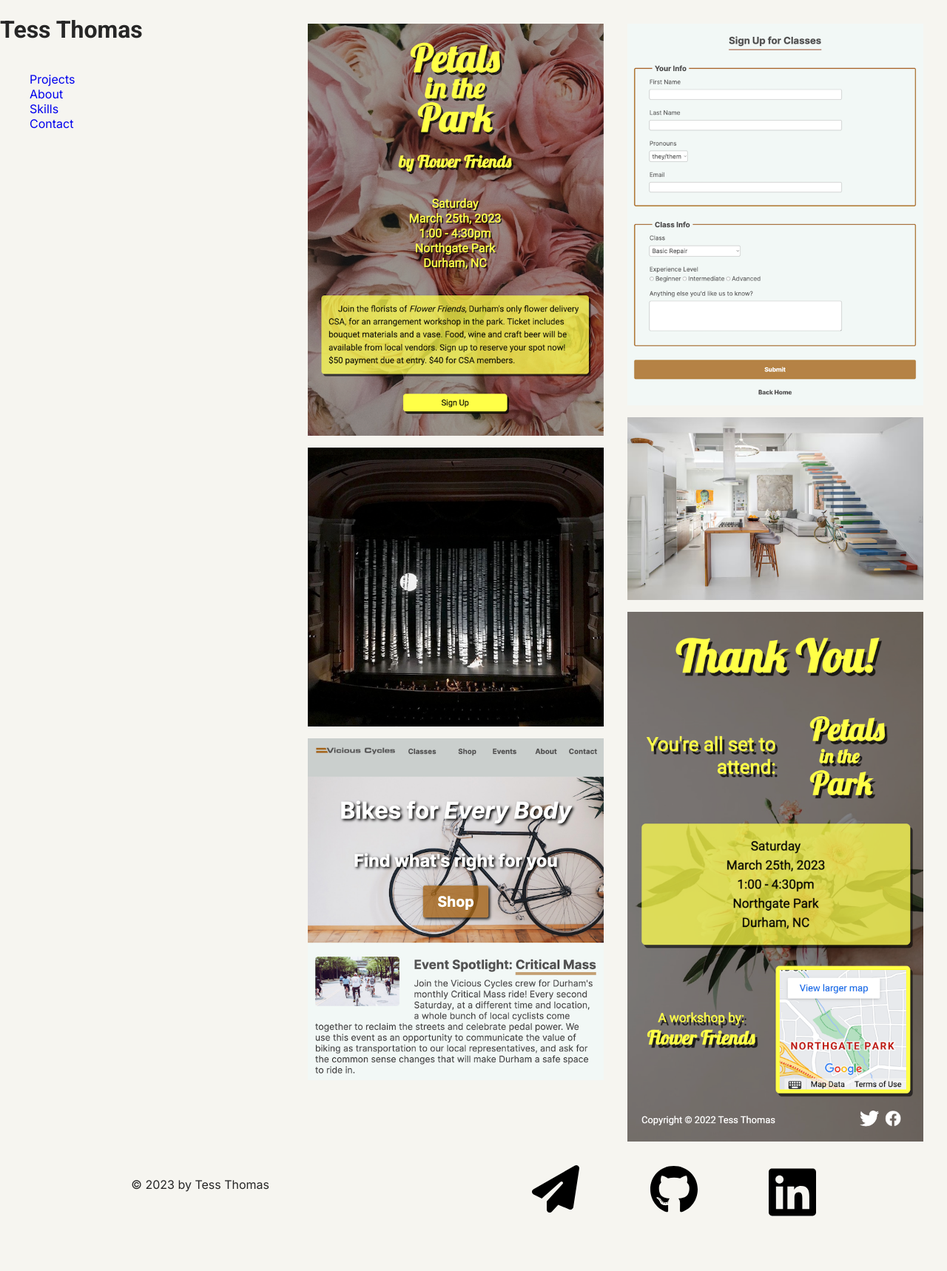
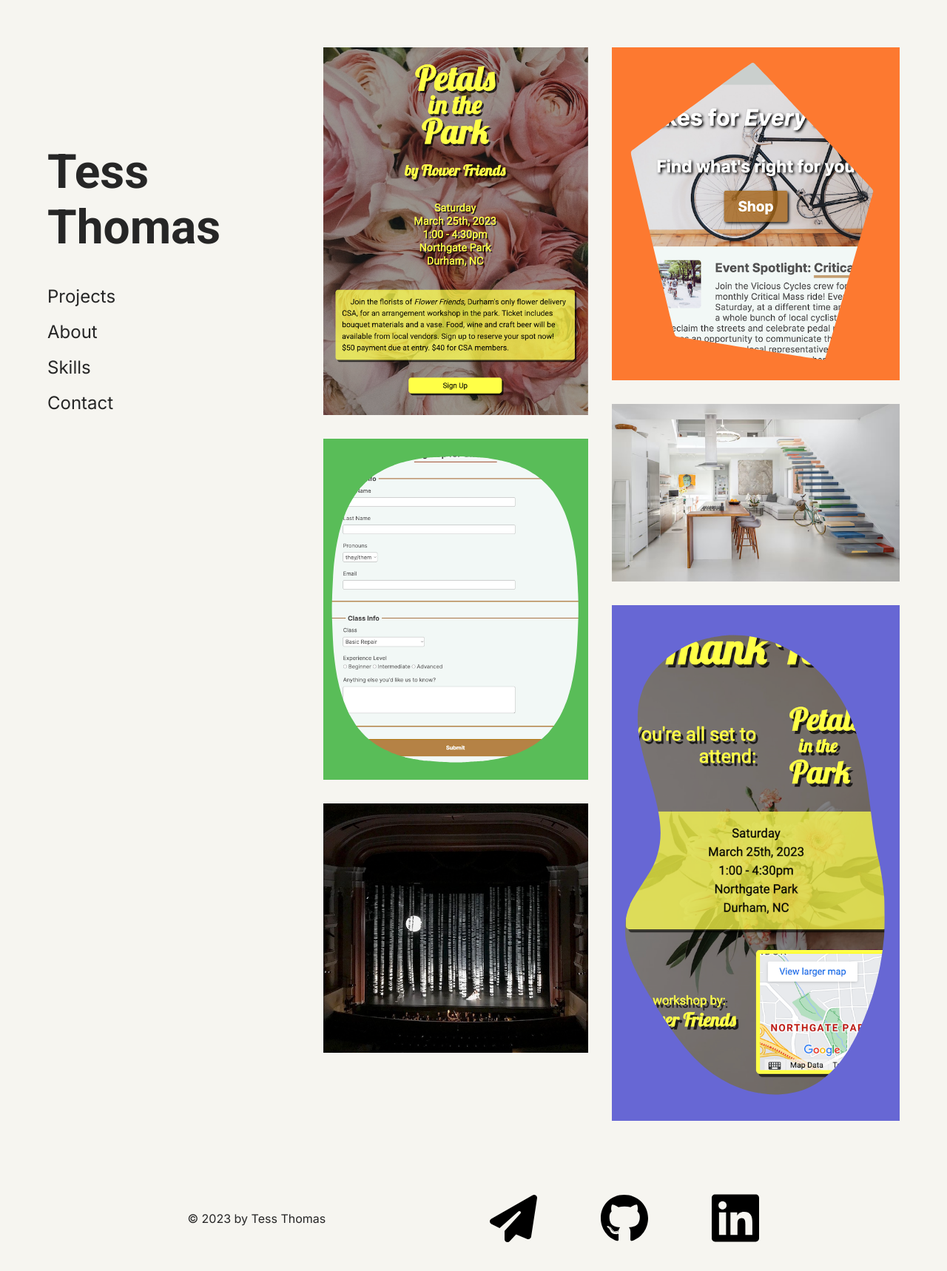
Before and after one commit to tessthom/portfolioWEB210, a plain HTML site: page index.html in a window 1280 px wide. Shown: the whole page at 74% size. Before the commit the page ends 1648 px from the top, so only its background shows below. Drawn offline with Linux system fonts and the light colour scheme.

Commit message:
Style for desktop site. Add media. Sketch mobile layout.

```diff
--- a/index.html
+++ b/index.html
@@ -13,63 +13,82 @@
 
 <body class="site">
 <!-- Header -->
-  <header>
-    <h1>Tess Thomas</h1>
+  <header class="header">
+    <h1>Tess<br>Thomas</h1>
   </header>
 
 <!-- Navigation -->
   <nav class="navigation" role="navigation">
     <ul class="mainmenu">
-      <li><a href="#">Projects</a></li>
-      <li><a href="#">About</a></li>
-      <li><a href="#">Skills</a></li>
-      <li><a href="#">Contact</a></li>
+      <li class="hover-img"><a href="#">Projects<span class="projects"></span></a></li>
+      <li class="hover-img"><a href="#">About<span class="about"></span></a></li>
+      <li class="hover-img"><a href="#">Skills<span class="skills"></span></a></li>
+      <li class="hover-img"><a href="#">Contact<span class="contact"></span></a></li>
     </ul>
   </nav>
 
 <!-- Main Content -->
   <main class="content">
     <div class="row">
-      <div class="column">
-        <a class="card" href="">
-          <figure>
+
+      <div class="column left">
+        <a href="">
+          <div>
+            <figure class="card">
               <img src="/images/petalsHome.png" alt="petals in the park event home page">
-            <figcaption></figcaption>
+              <figcaption><h2>Petals in the Park - Home</h2></figcaption>
             </figure>
+          </div>
         </a>
-        <a class="card" href="">
-          <figure>
+
+        <a href="">
+          <div class="oval">
+            <figure class="oval card">
+              <img src="images/vcForm.png" alt="Vicious Cycles bicycle shop class sign up form">
+              <figcaption><h2>Class Sign Up Form</h2></figcaption>
+            </figure>
+          </div>
+        </a>
+
+        <a href="">
+          <div>
+            <figure class="card">
               <img src="/images/opera.png" alt="wide view of Eugene Onegin opera set with birch trees under a full moon on stage taken from theater seats">
-            <figcaption></figcaption>
+              <figcaption><h2>Set Design - Opera</h2></figcaption>
             </figure>
-        </a>
-        <a class="card" href="">
-          <figure>
-            <img src="images/vcHome.png" alt="Vicious Cycles bicycle shop project home page">
-            <figcaption></figcaption>
-          </figure>
+          </div>
         </a>
       </div>
-      <div class="column">
-        <a class="card" href="">
-          <figure>
-            <img src="images/vcForm.png" alt="Vicious Cycles bicycle shop class sign up form">
-            <figcaption></figcaption>
+
+      <div class="column right">
+        <a href="">
+          <div class="hex">
+            <figure class="hex card">
+              <img src="images/vcHome.png" alt="Vicious Cycles bicycle shop project home page" class="hexagon">
+              <figcaption><h2>Vicious Cycles Home</h2></figcaption>
             </figure>
+        </div>
         </a>
-        <a class="card" href="">
-          <figure>
+
+        <a href="">
+          <div>
+            <figure class="card">
               <img src="images/stairs.png" alt="wide interior shot of colorful hand painted floating stairs in a modern open concept living space">
-            <figcaption></figcaption>
+              <figcaption><h2>Dwell Magazine - Diebenkorn Stairs</h2></figcaption>
             </figure>
+          </div>
         </a>
-        <a class="card" href="">
-          <figure>
+
+        <a href="">
+          <div class="bean">
+            <figure class="bean card">
               <img src="images/petalsConfirm.png" alt="Petals in the Park event sign up confirmation page">
-            <figcaption></figcaption>
+              <figcaption><h2>Event Confirmation Page</h2></figcaption>
             </figure>
+          </div>
         </a>
       </div>
+
     </div>
   </main>
 
--- a/styles.css
+++ b/styles.css
@@ -1,12 +1,17 @@
 /*
-COLOR PALETTE
-off white: #f6f5f0;
-off-black: #262626;
+Tess Thomas
+WEB 210
+Week 10
+Notes for next week:
+  - Dial in mobile and separate tablet layouts
+  - Further diagnose figure masks functionality
+  - Improve accessibility
 */
 
 /* Global Styles
 ----------------------------------------------------*/
-/* *  {
+/* Uncomment to see all boxes -
+*  {
   border: 1px solid red;
 } */
 html  {
@@ -16,7 +21,7 @@ html  {
   box-sizing: inherit;
 }
 body  {
-  margin: 0;
+  margin: 2rem 2rem 0;
   background-color: #f6f5f0;
   color: #262626;
   font-family: 'Inter', Helvetica, sans-serif;
@@ -26,6 +31,7 @@ ul {
 }
 a  {
   text-decoration: none;
+  color:#262626;
 }
 img  {
   display: block;
@@ -35,44 +41,157 @@ img  {
 
 /* Header
 ----------------------------------------------------*/
+header  {
+  margin: 15vh auto 1em 0;
+  margin-left: 2rem;
+  display: flex;
+}
 h1  {
   font-family: 'Roboto', Helvetica, sans-serif;
+  font-size: 4rem;
+  margin-bottom: 0;
 }
 
 /* Navigation
 ----------------------------------------------------*/
-
+.navigation  {
+  margin-left: 2rem;
+}
+ul.mainmenu  {
+  padding-left: 0;
+  padding-right: 1em;
+}
+ul.mainmenu > li  {
+  line-height: 2em;
+  font-size: 1.5em;
+}
+.hover-img a  {
+  position: relative;
+}
+.hover-img a span  {
+  position: absolute;
+  margin-left: 5px;
+  bottom: 0;
+  width: 1.5rem;
+  height: 1.5rem;
+  background-size: contain;
+  display: none;
+}
+.hover-img a span.projects  {
+  background: url(/images/hexblob.png) no-repeat center;
+  background-size: contain;
+}
+.hover-img a span.about  {
+  background: url(/images/circle.png) no-repeat center;
+  background-size: contain;
+}
+.hover-img a span.skills  {
+  background: url(/images/diamond.png) no-repeat center;
+  background-size: contain;
+}
+.hover-img a span.contact  {
+  background: url(/images/triblob.png) no-repeat center;
+  background-size: contain;
+}
+.hover-img a:hover  {
+  font-weight: bold;
+}
+.hover-img a:hover span  {
+  display: inline-block;
+}
 /* Main
 ----------------------------------------------------*/
 /* .card  {
   display: block;
   margin: 0 auto;
 } */
+div.oval  {
+  background-color: rgba(50, 175, 50, 0.8);
+}
+div.hex  {
+  background-color: rgba(255, 90, 0, 0.8);
+}
+div.bean  {
+  background-color:rgba(68, 68, 205, 0.8);
+}
+figure.oval  {
+  object-fit: cover;
+  -webkit-mask-size: 100%;
+  mask-size: cover;
+  -webkit-mask: url(/images/blob.svg) center/contain no-repeat;
+}
+figure.hex  {
+  object-fit: cover;
+  -webkit-mask-size: cover;
+  mask-size: cover;
+  -webkit-mask: url(/images/hexagon.svg) center/contain no-repeat;
+}
+figure.bean  {
+  object-fit: cover;
+  -webkit-mask-size: cover;
+  mask-size: cover;
+  -webkit-mask: url(/images/bean.svg) center/contain no-repeat;
+}
+div.oval:hover, div.hex:hover, div.bean:hover, figure.oval:hover, figure.hex:hover, figure.bean:hover  {
+  background-color: #f6f5f0;
+  -webkit-mask: unset;
+  mask: unset;
+}
+figure.card  {
+  display: grid;
+}
+.card img, figcaption  {
+  grid-column: 1;
+  grid-row: 1;
+}
+figcaption  {
+  min-width: 100%;
+  min-height: 100%;
+  display: flex;
+  justify-content: center;
+  align-items: center;
+  padding: 0 1em;
+}
+figcaption h2  {
+  display: none;
+  text-align: center;
+  font-weight: bold;
+  color: #f6f5f0;
+}
+figcaption:hover  {
+  background-color: rgba(0, 0, 0, 0.5);
+}
+figcaption:hover h2  {
+  display: block;
+}
 
 /* Footer
 ----------------------------------------------------*/
 .footer  {
   width: 100%;
   display: flex;
-  justify-content: space-around;
+  justify-content: space-evenly;
+  align-items: center;
+  margin: 2rem auto;
 }
 address  {
   display: flex;
   justify-content: space-between;
+  align-items: center;
   width: 30%;
-}
-address a  {
-
 }
 address a img  {
   width: 5vw;
+  color: #262626;
 }
 
-/* Desktop Styles */
+/* Desktop Grid Styles */
+@supports (grid-area: auto)  {
   .site  {
     display: grid;
-  grid-template-columns: 30vw 1fr;
-  grid-template-rows: repeat(2, (minmax(max-content 1fr))) repeat(3, 1fr) minmax(max-content 30vh);
+    grid-template-columns: 1fr 2fr;
+    grid-template-rows: repeat(2,(minmax(max-content 1fr))) repeat(3, 1fr) minmax(max-content 30vh);
+    grid-template-rows: repeat(2, max-content) repeat(3, 1fr) 25vh;
     grid-template-areas:
       "header main"
       "nav main"
@@ -93,15 +212,18 @@ header  {
   .row  {
     display: flex;
     flex-wrap: wrap;
-  padding: 1rem;
+    margin-top: 1rem;
+    margin-right: 2rem;
   }
   .column  {
     flex: 50%;
     max-width: 50%;
-  padding: 0 1rem;
+  }
+  .column.left  {
+    padding-right: 2rem;
   }
   .column figure {
-  margin: 1rem auto;
+    margin: 1rem auto 2rem;
     vertical-align: middle;
     width: 100%;
   }
@@ -111,3 +233,40 @@ header  {
   .footer  {
     grid-area: footer;
   }
+  /* Smaller Screen Styles */
+  @media screen and (max-width: 800px)  {
+    body  {
+      margin: 0 auto;
+    }
+    .site  {
+      display: block;
+    }
+    .header, .navigation, .main-content  {
+      margin: 0 auto;
+      padding: 0;
+      text-align: center;
+      display: block;
+    }
+    .row  {
+      display: block;
+      margin: 0;
+    }
+    .column  {
+      max-width: 100%;
+    }
+    div.column.left, div.column.right  {
+      padding: 0;
+      margin: 2rem;
+    }
+    figure.card, figcaption, figcaption h2  {
+      display: block;
+      color:#262626;
+      font-size: 1rem;
+    }
+    figure.oval, figure.hex, figure.bean  {
+      background-color: #f6f5f0;
+      -webkit-mask: unset;
+      mask: unset;
+    }
+  }
+}
```
Also changed, not shown: images/bean.svg (added), images/blob.svg (added), images/circle.png (added), images/diamond.png (added), images/hexagon.svg (added), images/hexblob.png (added), images/triblob.png (added). Lines whose indentation alone changed are shown as unchanged.
